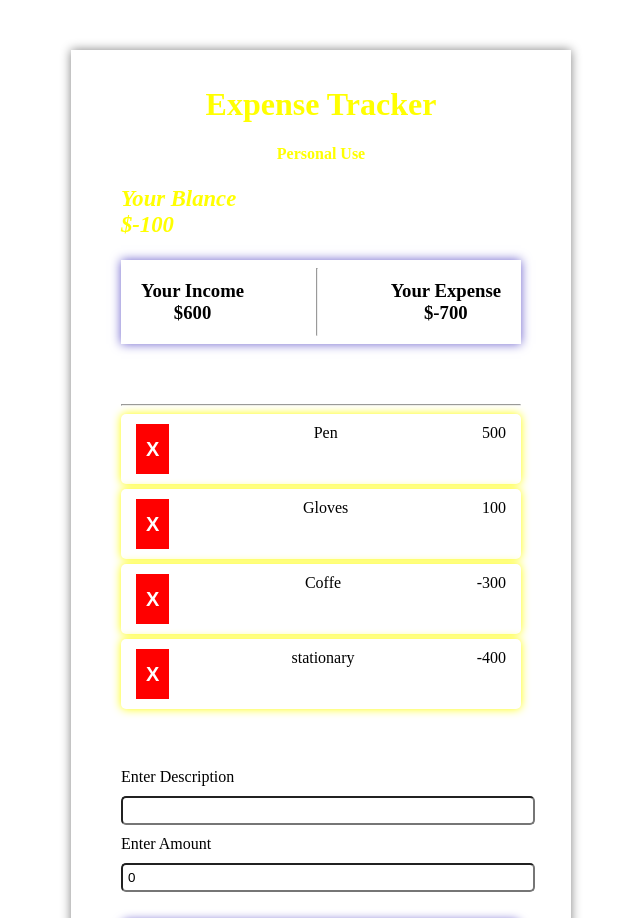
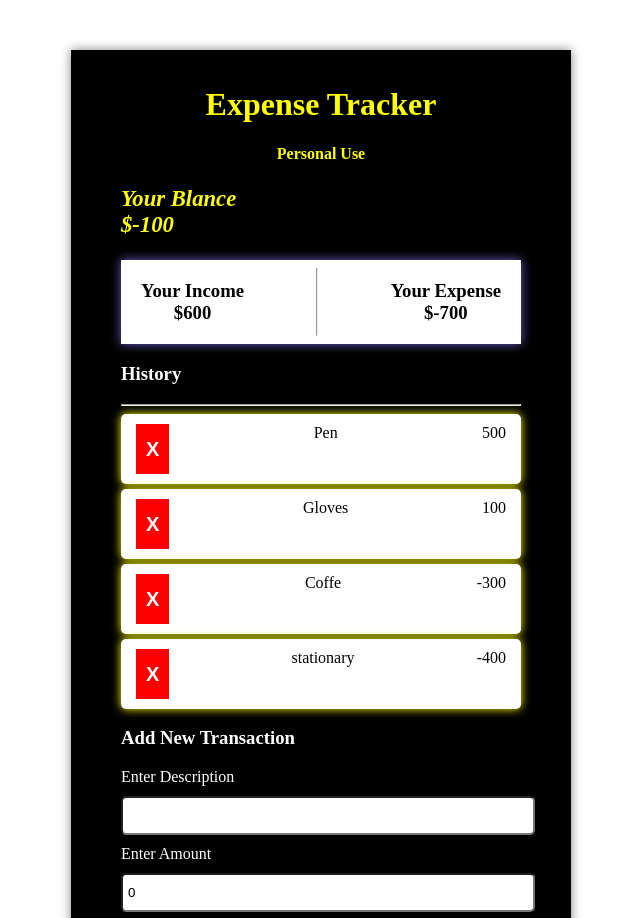
Before and after one commit to waseemrizi/expense-tracker-app, a React (Create React App) app: page / in a window 1280 px wide. Shown: the top 918 px of the page, without its empty margins (319-959 px from the left). Built offline with nearby package versions, Linux system fonts and the light colour scheme.

Commit message:
updated ap css
chnages background color

```diff
--- a/src/App.css
+++ b/src/App.css
@@ -2,7 +2,7 @@
   max-width: 400px;
   min-height: 450px;
   margin: 0 auto;
-  background-color:white;
+  background-color:black;
   box-shadow: 0 0 10px gray;
   margin-top: 50px;
   padding: 15px 50px;
@@ -43,12 +43,13 @@
   border-radius: 5px;
   box-shadow: 0 0 10px yellow;
 
+
 }
 
 .transaction-form input {
   width: 100%;
   margin: 10px 0;
-  padding: 5px 5px;
+  padding: 10px 5px;
   background-color:white;
   border-radius: 5px;
 
@@ -61,7 +62,7 @@
   color: white;
   width: 100%;
 
-  padding: 7px;
+  padding: 12px;
   border-color: white;
   box-shadow: 0 0 10px rgb(106, 95, 204);
 
@@ -90,3 +91,6 @@
 
 
 }
+.transaction-form{
+  color: #fff;
+}
```
